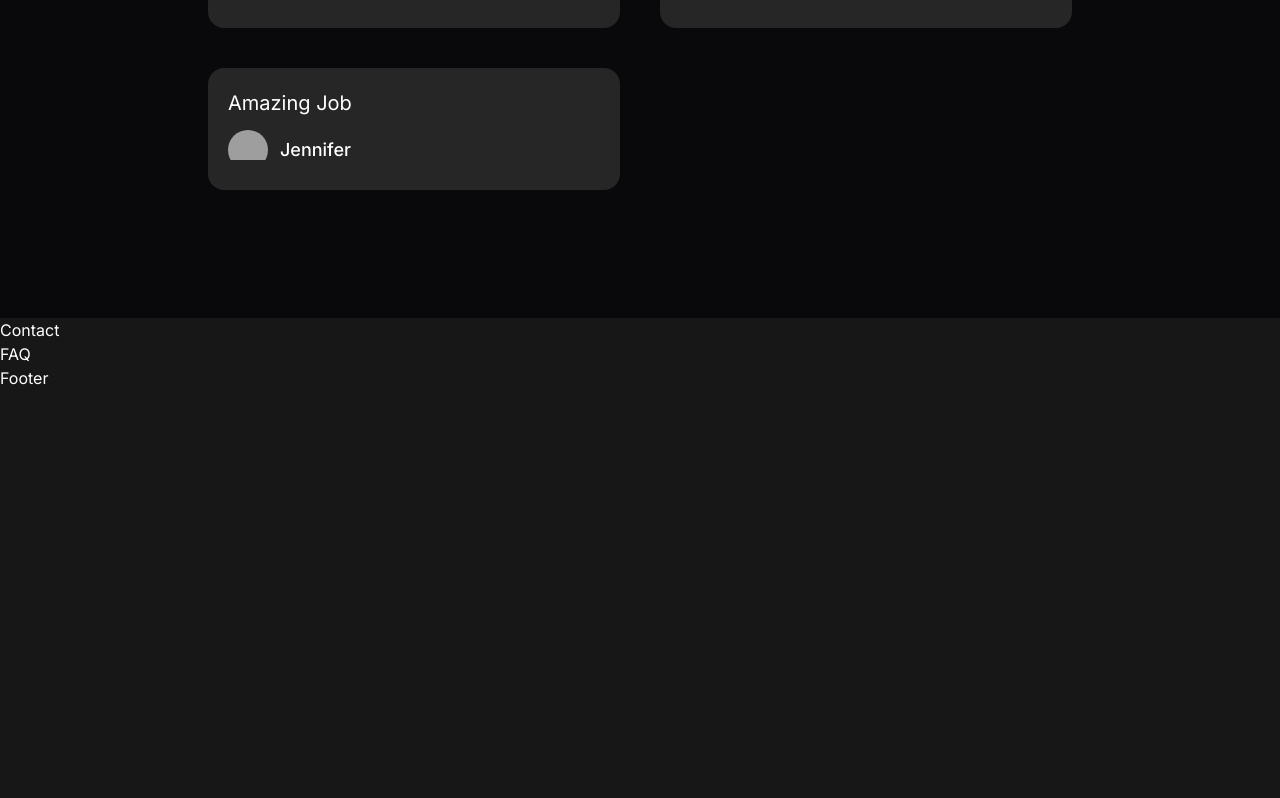
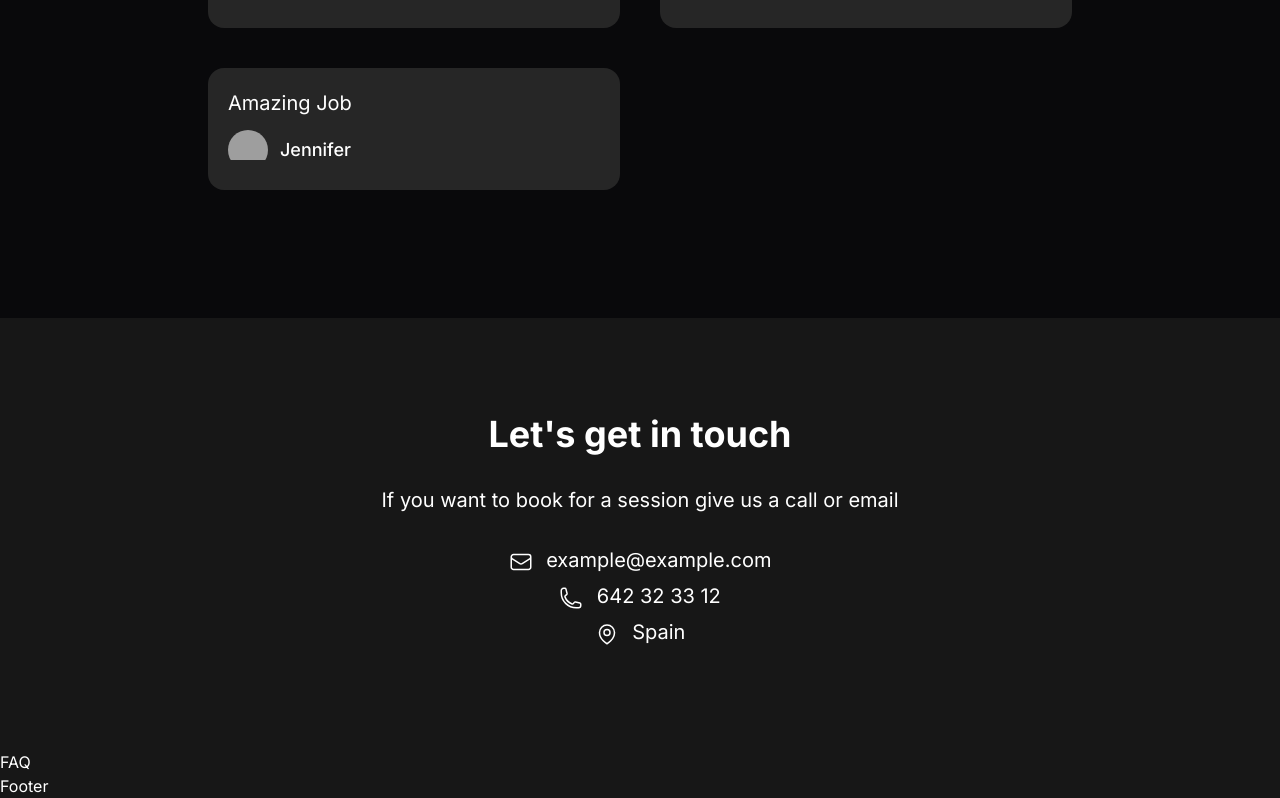
Before and after one commit to daniArbesu/marketing-website-storyblok, a Next.js app: page / in a window 1280 px wide. Shown: the part 2043-2841 px from the top of the page. Before the commit the page ends 2433 px from the top, so only its background shows below. Built offline with nearby package versions, Linux system fonts and the light colour scheme; grey boxes are pictures that could not be loaded.

Commit message:
feat: basic contact section

```diff
--- a/src/app/page.tsx
+++ b/src/app/page.tsx
@@ -20,7 +20,13 @@
         />
         <Services title="Services" service_cards={services} />
         <Testimonials title="What are our clients saying" testimonial_cards={testimonials} />
-        <Contact />
+        <Contact
+          title="Let's get in touch"
+          description="If you want to book for a session give us a call or email"
+          email="example@example.com"
+          phone="642 32 33 12"
+          location="Spain"
+        />
         <FAQ />
       </main>
       <Footer />
--- /dev/null
+++ b/src/components/Icons.tsx
@@ -0,0 +1,55 @@
+export const PhoneIcon = () => {
+  return (
+    <svg
+      fill="none"
+      viewBox="0 0 24 24"
+      strokeWidth={1.5}
+      stroke="currentColor"
+      className="mr-2 inline h-6 w-6"
+    >
+      <path
+        strokeLinecap="round"
+        strokeLinejoin="round"
+        d="M2.25 6.75c0 8.284 6.716 15 15 15h2.25a2.25 2.25 0 002.25-2.25v-1.372c0-.516-.351-.966-.852-1.091l-4.423-1.106c-.44-.11-.902.055-1.173.417l-.97 1.293c-.282.376-.769.542-1.21.38a12.035 12.035 0 01-7.143-7.143c-.162-.441.004-.928.38-1.21l1.293-.97c.363-.271.527-.734.417-1.173L6.963 3.102a1.125 1.125 0 00-1.091-.852H4.5A2.25 2.25 0 002.25 4.5v2.25z"
+      />
+    </svg>
+  );
+};
+
+export const LocationIcon = () => {
+  return (
+    <svg
+      fill="none"
+      viewBox="0 0 24 24"
+      strokeWidth={1.5}
+      stroke="currentColor"
+      className="mr-2 inline h-6 w-6"
+    >
+      <path strokeLinecap="round" strokeLinejoin="round" d="M15 10.5a3 3 0 11-6 0 3 3 0 016 0z" />
+      <path
+        strokeLinecap="round"
+        strokeLinejoin="round"
+        d="M19.5 10.5c0 7.142-7.5 11.25-7.5 11.25S4.5 17.642 4.5 10.5a7.5 7.5 0 1115 0z"
+      />
+    </svg>
+  );
+};
+
+export const EmailIcon = () => {
+  return (
+    <svg
+      xmlns="http://www.w3.org/2000/svg"
+      fill="none"
+      viewBox="0 0 24 24"
+      strokeWidth={1.5}
+      stroke="currentColor"
+      className="mr-2 inline h-6 w-6"
+    >
+      <path
+        strokeLinecap="round"
+        strokeLinejoin="round"
+        d="M21.75 6.75v10.5a2.25 2.25 0 01-2.25 2.25h-15a2.25 2.25 0 01-2.25-2.25V6.75m19.5 0A2.25 2.25 0 0019.5 4.5h-15a2.25 2.25 0 00-2.25 2.25m19.5 0v.243a2.25 2.25 0 01-1.07 1.916l-7.5 4.615a2.25 2.25 0 01-2.36 0L3.32 8.91a2.25 2.25 0 01-1.07-1.916V6.75"
+      />
+    </svg>
+  );
+};
--- a/src/components/sections/Contact.tsx
+++ b/src/components/sections/Contact.tsx
@@ -1,5 +1,32 @@
-const Contact = () => {
-  return <div>Contact</div>;
+import Container from '../Container';
+import { EmailIcon, LocationIcon, PhoneIcon } from '../Icons';
+
+interface Props {
+  title: string;
+  description: string;
+  email: string;
+  phone: string;
+  location: string;
+}
+
+const Contact: React.FC<Props> = ({ title, description, email, phone, location }) => {
+  return (
+    <Container className="my-16 flex w-full flex-col items-center justify-center text-center">
+      <div className="text-xl" id="contact">
+        <h2 className="mb-8 text-center text-4xl font-bold">{title}</h2>
+        <p className="pb-8">{description}</p>
+        <span className="mb-2 block">
+          <EmailIcon /> {email}
+        </span>
+        <span className="mb-2 block">
+          <PhoneIcon /> {phone}
+        </span>
+        <span className="mb-2 block">
+          <LocationIcon /> {location}
+        </span>
+      </div>
+    </Container>
+  );
 };
 
 export default Contact;
```
